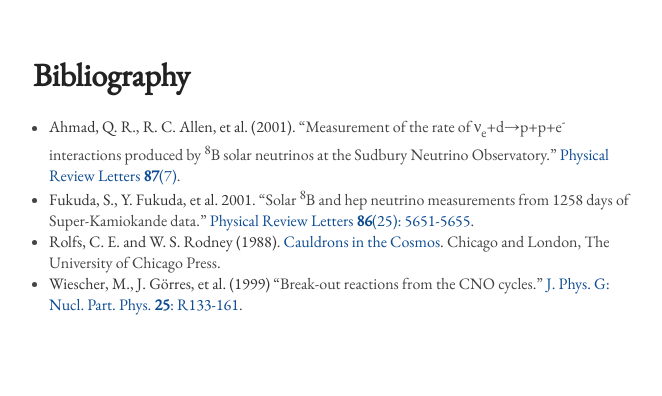
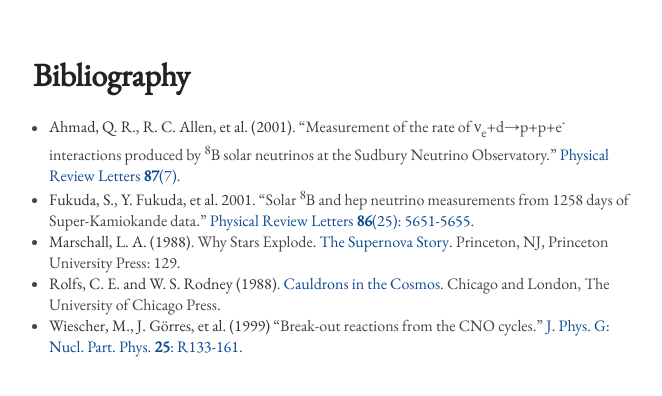
Before and after one commit to dwvisser/19ne-thesis, a Jekyll site: the page built from bibliography.md, in a window 1280 px wide. Shown: the top 396 px of the page, without its empty margins (307-969 px from the left). Built offline with Jekyll 4.4.1, drawn with Linux system fonts in a browser that asks for light colours.

Commit message:
Starting section 1.2.

```diff
--- a/bibliography.md
+++ b/bibliography.md
@@ -15,9 +15,12 @@
   <sup>8</sup>B and hep neutrino measurements from 1258 days of
   Super-Kamiokande data." [Physical Review Letters __86__(25):
   5651-5655](http://dx.doi.org/10.1103/PhysRevLett.86.5651).
+* <a name="marschall">Marschall, L. A. (1988)</a>. Why Stars Explode. [The
+  Supernova Story](http://isbndb.com/book/the_supernova_story). Princeton, NJ,
+  Princeton University Press: 129.
 * <a name="rolfs">Rolfs, C. E. and W. S. Rodney (1988)</a>. [Cauldrons in the
-  Cosmos](http://www.amazon.com/Cauldrons-Cosmos-Nuclear-Astrophysics-Theoretical/dp/0226724573).
-  Chicago and London, The University of Chicago Press.
+  Cosmos](http://isbndb.com/book/cauldrons_in_the_cosmos_a01). Chicago and
+  London, The University of Chicago Press.
 * <a name="weischer">Wiescher, M., J. Görres, et al. (1999)</a> "Break-out
   reactions from the CNO cycles." [J. Phys. G: Nucl. Part. Phys.
   __25__: R133-161](http://dx.doi.org/10.1088/0954-3899/25/6/201).
```
Also changed, not shown: 1.2-white-dwarves-and-novae.md (added, +18 -0 lines), index.md (+2 -1 lines).
